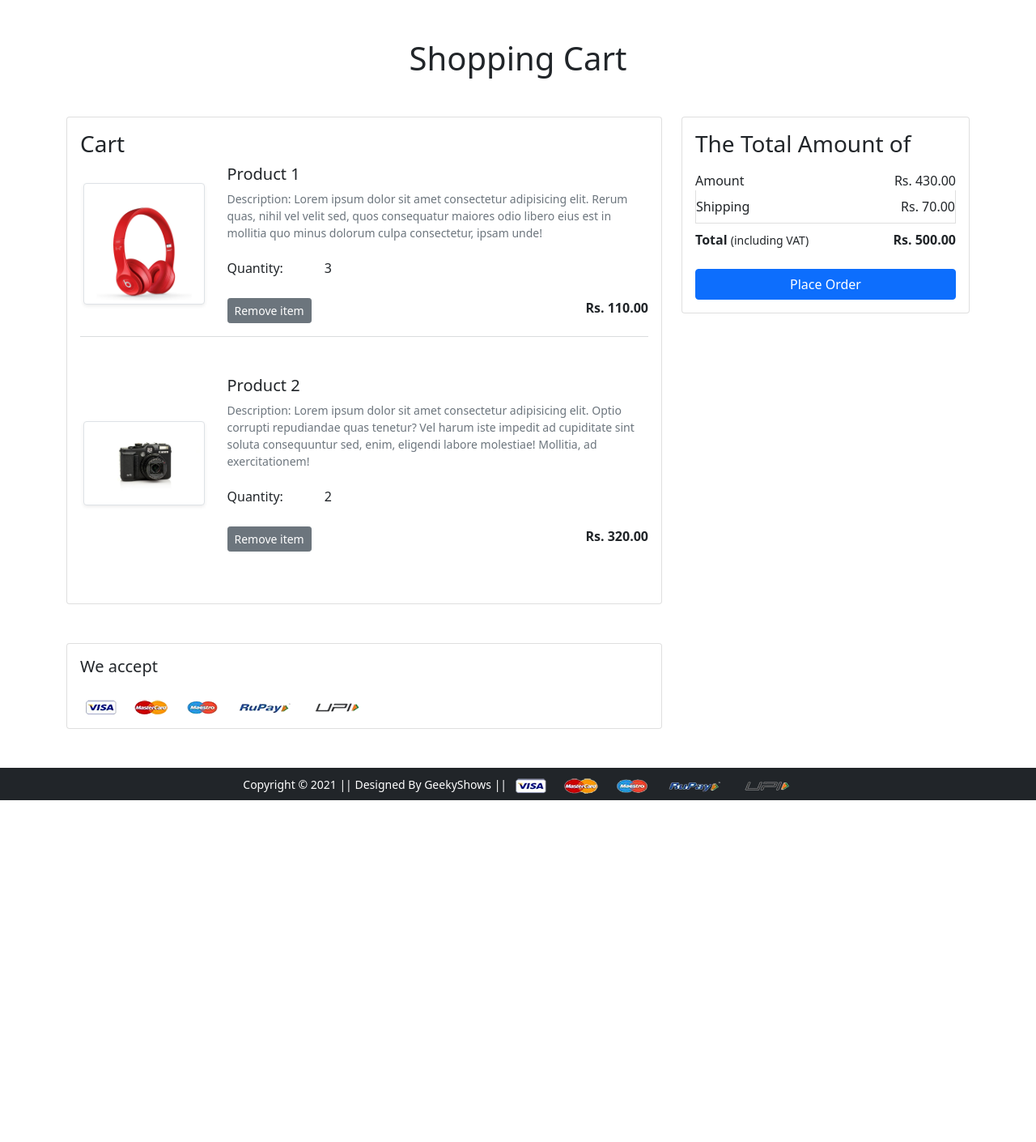
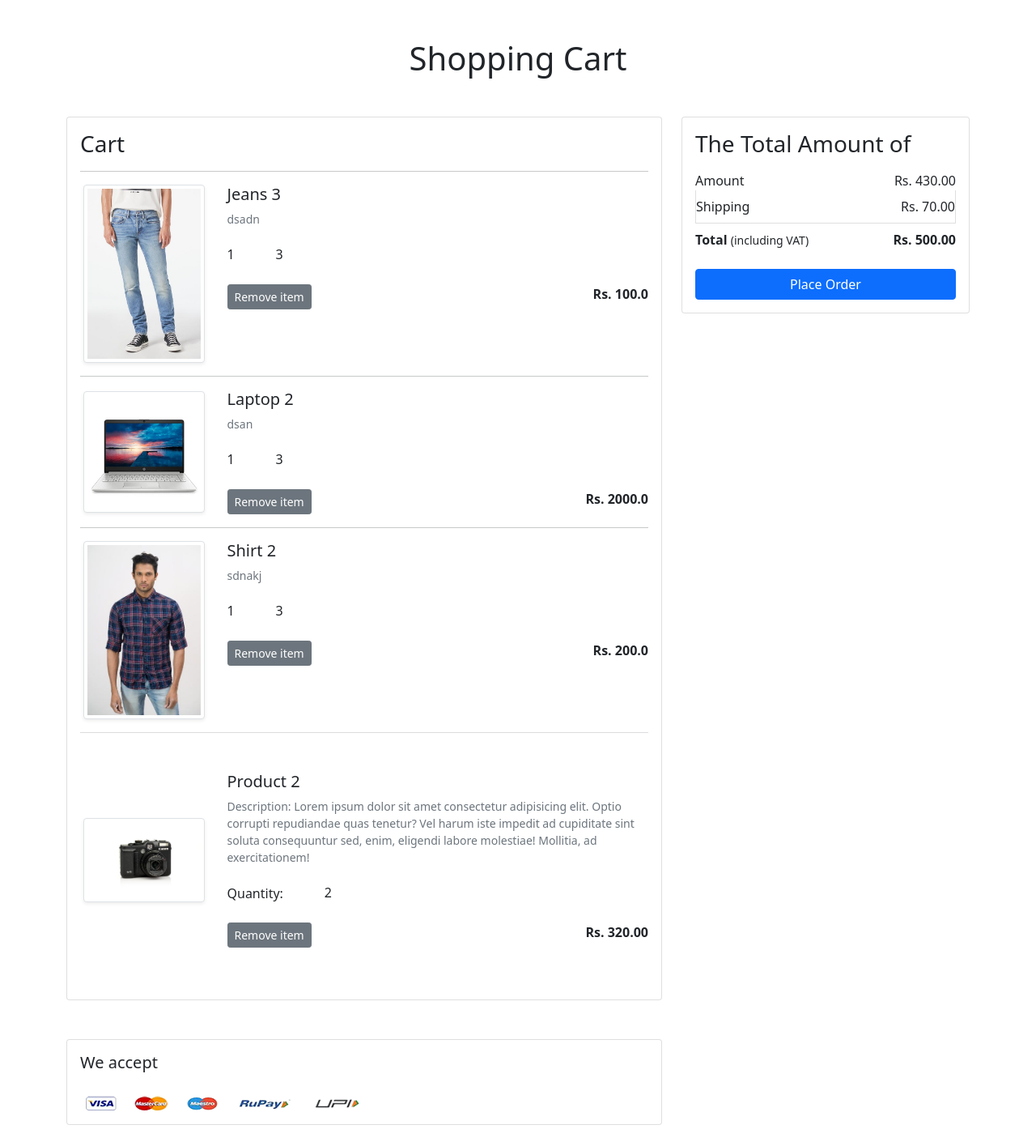
Before and after one commit to rahulmainali/ecommerce, a Django app: page /cart/ in a window 1280 px wide. Shown: the part 56-1466 px from the top of the page at 81% size. Before the commit the page ends 1044 px from the top, so only its background shows below. Run offline with Django 4.2, Linux system fonts and the light colour scheme; a user stored in the database is signed in; data comes from the database, SQL or seed files in the repository; both versions use the stored data as it was after the commit; some libraries are stand-ins or nearby versions; some web fonts are replaced.

Commit message:
cart displaying

```diff
--- a/app/templates/app/addtocart.html
+++ b/app/templates/app/addtocart.html
@@ -9,25 +9,28 @@
   <div class="card">
    <div class="card-body">
     <h3>Cart</h3>
+    {% for cart in carts %}
+    <hr>
     <div class="row">
-     <div class="col-sm-3 text-center align-self-center"><img src="{% static 'app/images/product/1.jpg'%}" alt="" srcset="" class="img-fluid img-thumbnail shadow-sm" height="150" width="150"> </div>
+     <div class="col-sm-3 text-center align-self-center"><img src="{{cart.product.product_image.url}}" alt="" srcset="" class="img-fluid img-thumbnail shadow-sm" height="150" width="150"> </div>
      <div class="col-sm-9">
       <div>
-       <h5>Product 1</h5>
-       <p class="mb-2 text-muted small">Description: Lorem ipsum dolor sit amet consectetur adipisicing elit. Rerum quas, nihil vel velit sed, quos consequatur maiores odio libero eius est in mollitia quo minus dolorum culpa consectetur, ipsam unde!</p>
+       <h5>{{cart.product.title}}</h5>
+       <p class="mb-2 text-muted small">{{cart.product.description}}</p>
        <div class="my-3">
-        <label for="quantity">Quantity:</label>
+        <label for="quantity">{{cart.quantity}}</label>
         <a class="minus-cart btn"><i class="fas fa-minus-square fa-lg"></i></a>
           <span id="quantity">3</span>
         <a class="plus-cart btn"><i class="fas fa-plus-square fa-lg"></i></a>
        </div>
        <div class="d-flex justify-content-between">
         <a href="#" class="btn btn-sm btn-secondary mr-3">Remove item </a>
-        <p class="mb-0"><span><strong>Rs. 110.00</strong></span></p>
+        <p class="mb-0"><span><strong>Rs. {{cart.product.discounted_price}}</strong></span></p>
        </div>
       </div>
      </div>
     </div>
+    {% endfor %}
     <hr class="text-muted">
     <div class="row my-5">
      <div class="col-sm-3 text-center align-self-center"> <img src="{% static 'app/images/product/2.jpg'%}" alt="" srcset="" class="img-fluid img-thumbnail shadow-sm" height="150" width="150"></div>
--- a/app/templates/app/base.html
+++ b/app/templates/app/base.html
@@ -71,7 +71,7 @@
               </ul>
             </li>
             <li class="nav-item mx-2">
-             <a href="{% url 'add-to-cart' %}" class="nav-link text-white"><span class="badge bg-danger">4</span> Cart </a>
+             <a href="{% url 'showcart' %}" class="nav-link text-white"><span class="badge bg-danger">4</span> Cart </a>
             </li>
             {% else %}
             <li class="nav-item mx-2">
--- a/app/views.py
+++ b/app/views.py
@@ -1,7 +1,7 @@
 from email import message
 import imp
 from unicodedata import category
-from django.shortcuts import render
+from django.shortcuts import render,redirect
 from django.views import View
 from .models import Customer,Product,Cart,OrderPlaced
 from .forms import CustomerRegistrationForm,CustomerProfileForm
@@ -29,7 +29,7 @@ def add_to_cart(request):
  product_id=request.GET.get('prod_id')
  product=Product.objects.get(id=product_id)
  Cart(user=user,product=product).save()
- return render(request, 'app/addtocart.html')
+ return redirect('/cart')
 
 def show_cart(request):
     if request.user.is_authenticated:
```
Also changed, not shown: db.sqlite3.
